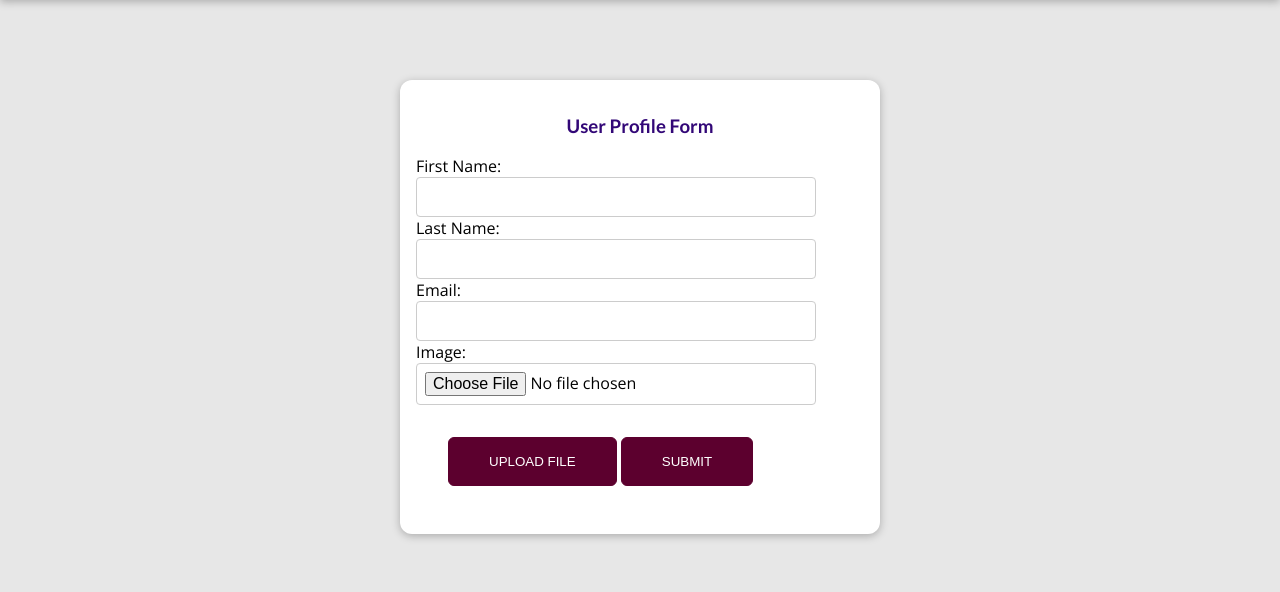
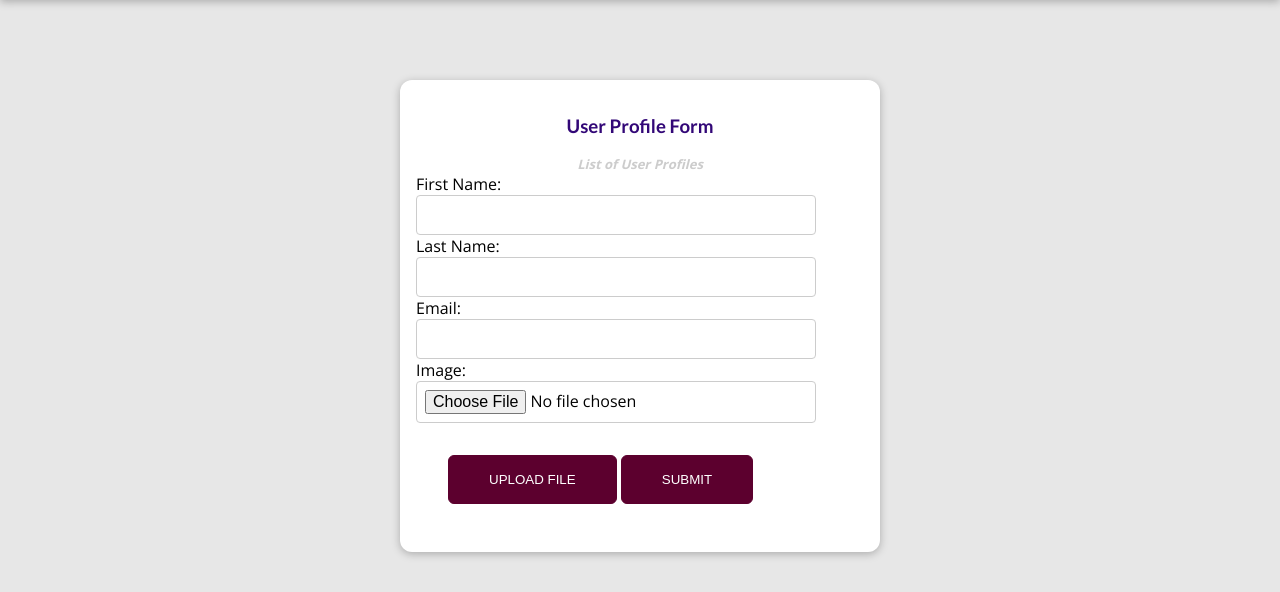
Before and after one commit to snadi043/BLOGSAPPLICATION, a Django app: page /create-profile in a window 1280 px wide. Shown: the part 80-672 px from the top of the page. Run offline with Django 5.2, Linux system fonts and the light colour scheme.

Commit message:
Created the new feature for rendering the List of User Profiles in the application for which a new HTML Template, Model and the Class based View is designed. Since, this feature also deals with file format, the form is enabled with "enctype="multipart/data" attribute and FileField type in both models and forms files. Finally made the configurations in the settings.py file so that the application is able to identify the path for the static media especially for the images by setting up media_url and media_root values.

```diff
--- a/BLOGSAPPLICATION/settings.py
+++ b/BLOGSAPPLICATION/settings.py
@@ -127,5 +127,5 @@ STATICFILES_DIRS = [
     BASE_DIR / 'static'
 ]
 
-MEDIA_URL = '/images/'
+MEDIA_URL = '/user-images/'
 MEDIA_ROOT = BASE_DIR / 'myblogs/ static/ '
--- a/myblogs/static/myblogs/css/profile.css
+++ b/myblogs/static/myblogs/css/profile.css
@@ -8,6 +8,20 @@
   border-radius: 12px;
   background-color: white;
   box-shadow: 0 2px 8px rgba(0, 0, 0, 0.26);
+}
+
+.create-profile a {
+  text-decoration: none;
+  cursor: pointer;
+  font-size: small;
+  font-weight: bolder;
+  font-style: italic;
+  text-align: center;
+  color: #cccccc
+}
+
+.create-profile a:hover{
+  color: #320777;
 }
 
 .create-profile h3{
--- a/myblogs/templates/myblogs/create-profile.html
+++ b/myblogs/templates/myblogs/create-profile.html
@@ -14,6 +14,7 @@ Create User Profile
 {% block pageContent %}
 <div class="create-profile">
   <h3>User Profile Form</h3>
+  <a href="{% url 'user-profile-list'%}">List of User Profiles</a>
   <form method="POST" action="create-profile" name="create-profile" enctype="multipart/form-data">
       {% csrf_token %}
       {{form}}
--- a/myblogs/urls.py
+++ b/myblogs/urls.py
@@ -8,6 +8,7 @@ from . import views
 urlpatterns = [
     path('', views.index, name="landing-page"),
     path('create-profile', views.CreateUserProfileView.as_view(), name="create-user-profile"),
+    path('user-profile-list', views.UserProfileList.as_view(), name="user-profile-list"),
     path('posts', views.posts, name="all-posts"),
     # slug:slug
     path('posts/<slug:slug>/', views.post_detail, name="posts-details"),
--- a/myblogs/views.py
+++ b/myblogs/views.py
@@ -7,7 +7,9 @@ from .models import Blog, UserProfileImage
 from .forms import ReviewForm, CreateUserProfileForm
 
 from django.views import View
+from django.views.generic import ListView
 from django.views.generic.edit import FormView
+
 
 
 
@@ -51,6 +53,11 @@ class ReviewView(FormView):
         form.save()
         return super().form_valid(form)
 
+
+class UserProfileList(ListView):
+    model = UserProfileImage
+    template_name = 'myblogs/user-profile-list.html'
+    success_url = 'posts/userprofilelist'
 
 # class UserProfileView(View):
 #     def get(self, request):
```
Also changed, not shown: myblogs/templates/myblogs/user-profile-list.html (added, +28 -0 lines), db.sqlite3.
